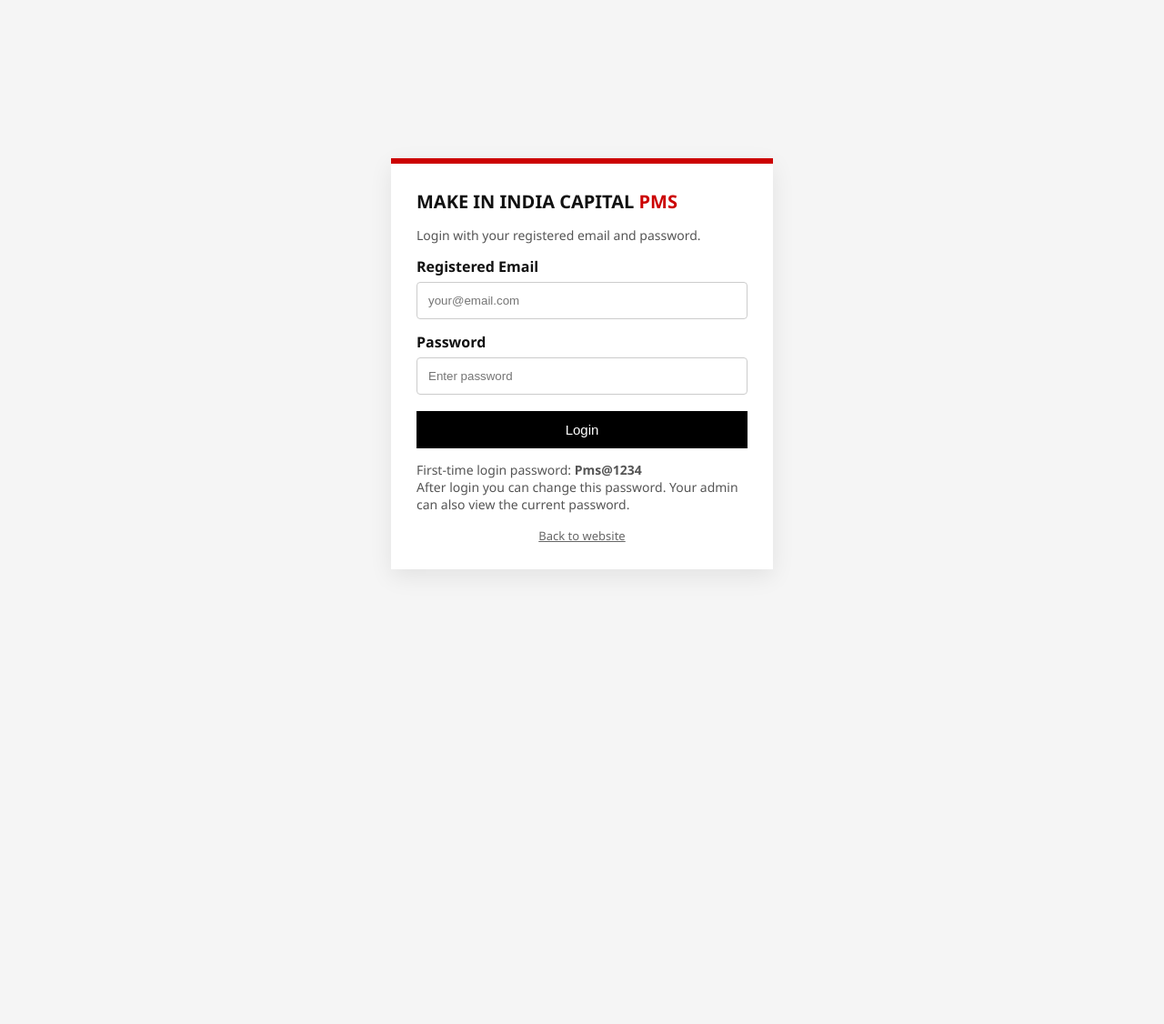
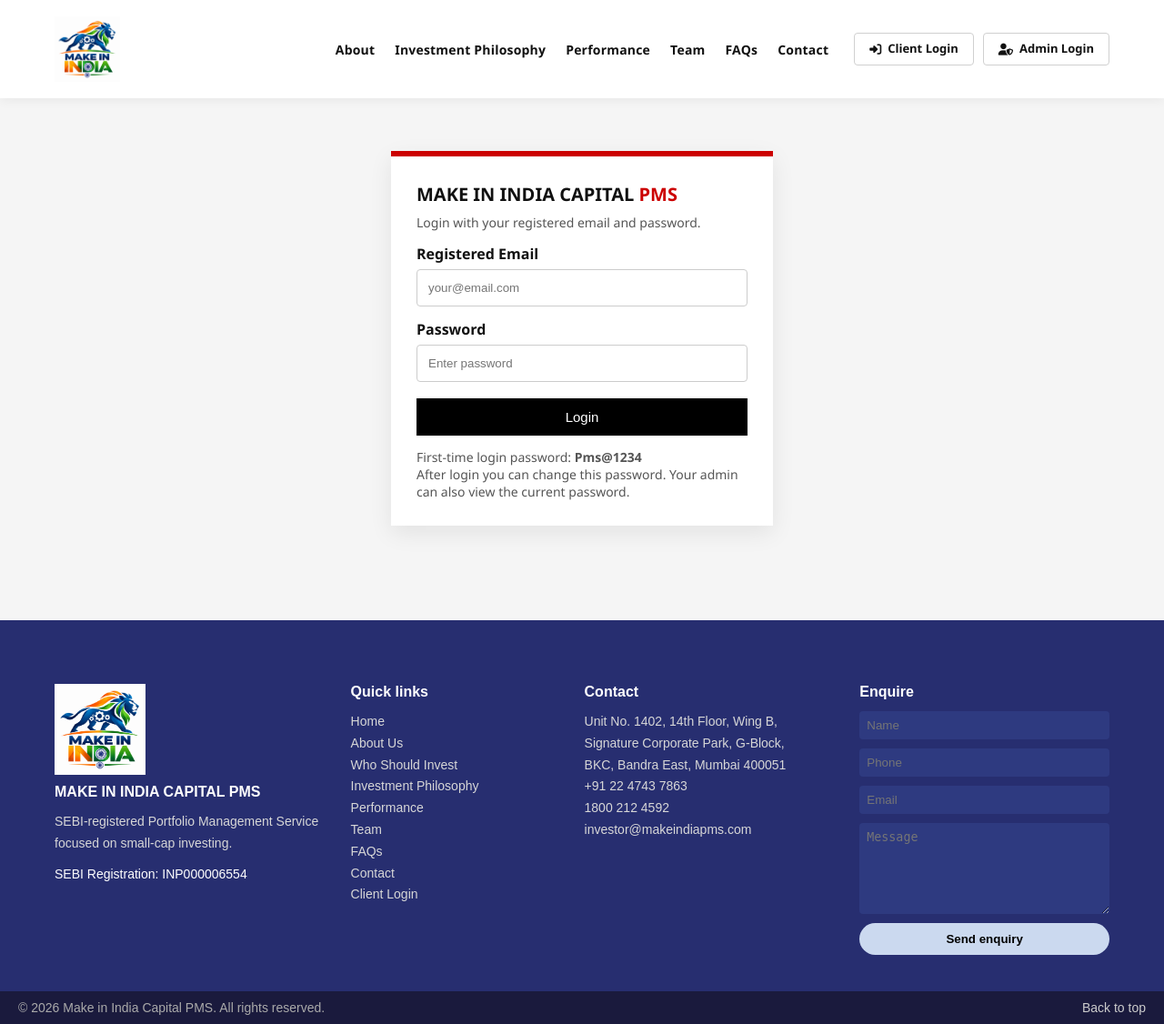
Before and after one commit to Rxgen/MakeindiaPms, a PHP site: page /client_login.php in a window 1280 px wide. Shown: the whole page at 91% size. Before the commit the page ends 629 px from the top, so only its background shows below. Run offline with PHP 8.4, Linux system fonts and the light colour scheme; data comes from the database, SQL or seed files in the repository.

Commit message:
Minor changes

```diff
--- a/client_login.php
+++ b/client_login.php
@@ -34,17 +34,16 @@ if ($_SERVER['REQUEST_METHOD'] === 'POST') {
         }
     }
 }
+
+require_once __DIR__ . '/includes/site_config.php';
+$page_title = 'Client Login | Make in India Capital PMS';
+$body_class = 'pms-portal';
+$extra_css = array(pms_asset('client_portal.css'));
+require __DIR__ . '/includes/site_head.php';
 ?>
-<!DOCTYPE html>
-<html lang="en">
-<head>
-    <meta charset="UTF-8">
-    <meta name="viewport" content="width=device-width, initial-scale=1.0">
-    <title>Client Login | MAKE IN INDIA CAPITAL PMS</title>
-    <link rel="stylesheet" href="client_portal.css">
-</head>
-<body class="pms-portal">
-    <div class="pms-login">
+
+<section class="page-content login-page">
+  <div class="pms-login pms-login-embedded">
     <div class="pms-login-box">
       <h1>MAKE IN INDIA CAPITAL <span style="color:#CC0000">PMS</span></h1>
       <p>Login with your registered email and password.</p>
@@ -66,8 +65,8 @@ if ($_SERVER['REQUEST_METHOD'] === 'POST') {
         First-time login password: <strong><?= pms_h(pms_default_password()) ?></strong><br>
         After login you can change this password. Your admin can also view the current password.
       </p>
-            <a class="pms-muted" href="index.html">Back to website</a>
     </div>
   </div>
-</body>
-</html>
+</section>
+
+<?php require __DIR__ . '/includes/site_foot.php'; ?>
--- a/client_portal.css
+++ b/client_portal.css
@@ -313,6 +313,12 @@ body.pms-portal .main-header .container {
   padding: 20px;
 }
 
+.pms-login-embedded {
+  min-height: auto;
+  background: transparent;
+  padding: 10px 20px 40px;
+}
+
 .pms-login-box {
   width: 100%;
   max-width: 420px;
--- a/client_session_bar.php
+++ b/client_session_bar.php
@@ -8,12 +8,12 @@ header('Cache-Control: no-store, no-cache, must-revalidate');
 if (!empty($_SESSION['client_id']) && !empty($_SESSION['client_name'])) {
     $name = htmlspecialchars($_SESSION['client_name'], ENT_QUOTES, 'UTF-8');
     $folio = !empty($_SESSION['client_folio_number']) ? htmlspecialchars($_SESSION['client_folio_number'], ENT_QUOTES, 'UTF-8') : '';
-    echo 'Welcome, ' . $name;
+    echo '<span class="auth-welcome">Welcome, ' . $name . '</span>';
     if ($folio !== '') {
-        echo ' | Folio No: ' . $folio;
+        echo '<span class="auth-folio">Folio: ' . $folio . '</span>';
     }
-    echo ' | <a href="/client_logout.php"><i class="fas fa-sign-out-alt"></i> Logout</a>';
+    echo '<a class="btn-auth btn-auth-outline" href="/client_logout.php"><i class="fas fa-sign-out-alt"></i> Logout</a>';
 } else {
-    echo '<a href="/client_login.php"><i class="fas fa-sign-in-alt"></i> Client Login</a> | ';
-    echo '<a href="/login.php"><i class="fas fa-user-shield"></i> Admin Login</a>';
+    echo '<a class="btn-auth btn-auth-outline" href="/client_login.php"><i class="fas fa-sign-in-alt"></i> Client Login</a>';
+    echo '<a class="btn-auth btn-auth-outline" href="/login.php"><i class="fas fa-user-shield"></i> Admin Login</a>';
 }
--- a/database.php
+++ b/database.php
@@ -2,14 +2,20 @@
 $host = isset($_SERVER['HTTP_HOST']) ? $_SERVER['HTTP_HOST'] : '';
 $isLocal = (strpos($host, 'localhost') === 0 || strpos($host, '127.0.0.1') === 0);
 
+mysqli_report(MYSQLI_REPORT_OFF);
+
 if ($isLocal) {
-    $mysqli = new mysqli("localhost", "u601117719_makeindiapms", "Pms#2026", "u601117719_pms");
+    // XAMPP / local
+    $mysqli = @new mysqli('127.0.0.1', 'root', '', 'pms_local_db');
 } else {
-    $mysqli = new mysqli("127.0.0.1", "root", "", "pms_local_db");
+    // Hostinger live
+    $mysqli = @new mysqli('localhost', 'u601117719_makeindiapms', 'Pms#2026', 'u601117719_pms');
 }
 
-if ($mysqli->connect_error) {
-    die("database connection failed: " . $mysqli->connect_error);
+if (!$mysqli || $mysqli->connect_error) {
+    http_response_code(500);
+    $msg = $mysqli ? $mysqli->connect_error : 'Could not create MySQL connection';
+    die('database connection failed: ' . $msg);
 }
 
-?>
+$mysqli->set_charset('utf8mb4');
--- a/includes/site_config.php
+++ b/includes/site_config.php
@@ -17,7 +17,7 @@ if (!defined('PMS_WEB_BASE')) {
 }
 
 if (!defined('PMS_ASSET_VERSION')) {
-    define('PMS_ASSET_VERSION', '20261016c');
+    define('PMS_ASSET_VERSION', '20261017e');
 }
 
 function pms_base_path()
--- a/includes/site_header.php
+++ b/includes/site_header.php
@@ -7,45 +7,23 @@ if (!isset($pms_header_folio)) {
     $pms_header_folio = $pmsClientIn && !empty($_SESSION['client_folio_number']) ? $_SESSION['client_folio_number'] : '';
 }
 ?>
-  <div class="topbar">
-    <div class="container">
-      <div class="topbar-left"></div>
-      <div class="topbar-right">
-        <?php if ($pmsClientIn): ?>
-          <?php
-          $pmsFolioNo = !empty($pms_header_folio) ? $pms_header_folio : (isset($_SESSION['client_folio_number']) ? $_SESSION['client_folio_number'] : '');
-          ?>
-          Welcome, <?= pms_h($pmsClientNm) ?>
-          <?php if ($pmsFolioNo !== ''): ?>
-            | Folio No: <?= pms_h($pmsFolioNo) ?>
-          <?php endif; ?>
-          | <a href="<?= pms_h(pms_url('client_logout.php')) ?>"><i class="fas fa-sign-out-alt"></i> Logout</a>
-        <?php else: ?>
-          <a href="<?= pms_h(pms_url('client_login.php')) ?>"><i class="fas fa-sign-in-alt"></i> Client Login</a> |
-          <a href="<?= pms_h(pms_url('login.php')) ?>"><i class="fas fa-user-shield"></i> Admin Login</a>
-        <?php endif; ?>
-      </div>
-    </div>
-  </div>
-
   <header class="main-header">
     <div class="container header-inner">
-      <div class="logo">
-        <a href="<?= pms_h(pms_url('index.php')) ?>">
-          <img src="<?= pms_h(pms_url('img/makeindia2.png')) ?>" alt="Make in India Capital PMS" />
-        </a>
+      <div class="header-left">
+        <div class="logo">
+          <a href="<?= pms_h(pms_url('index.php')) ?>" aria-label="Home">
+            <img src="<?= pms_h(pms_url('img/makeindia2.png')) ?>" alt="Make in India Capital PMS" />
+          </a>
+        </div>
       </div>
-      <a href="javascript:;" class="hamburger" id="menuToggle" aria-label="Menu" aria-expanded="false" aria-controls="navbar">
-        <i class="fas fa-bars"></i>
-      </a>
+
       <div class="nav-overlay" id="navOverlay" hidden></div>
-      <nav class="navbar" id="navbar">
+      <nav class="navbar" id="navbar" aria-label="Main">
         <div class="nav-drawer-head">
           <strong>Menu</strong>
           <button type="button" class="nav-close" id="menuClose" aria-label="Close menu">&times;</button>
         </div>
         <ul>
-          <li><a href="<?= pms_h(pms_url('index.php')) ?>">Home</a></li>
           <li class="has-submenu">
             <a href="<?= pms_h(pms_url('about.php')) ?>">About</a>
             <ul class="submenu">
@@ -63,5 +41,24 @@ if (!isset($pms_header_folio)) {
           <?php endif; ?>
         </ul>
       </nav>
+
+      <div class="header-right" id="authBar">
+        <?php if ($pmsClientIn): ?>
+          <?php
+          $pmsFolioNo = !empty($pms_header_folio) ? $pms_header_folio : (isset($_SESSION['client_folio_number']) ? $_SESSION['client_folio_number'] : '');
+          ?>
+          <span class="auth-welcome">Welcome, <?= pms_h($pmsClientNm) ?></span>
+          <?php if ($pmsFolioNo !== ''): ?>
+            <span class="auth-folio">Folio: <?= pms_h($pmsFolioNo) ?></span>
+          <?php endif; ?>
+          <a class="btn-auth btn-auth-outline" href="<?= pms_h(pms_url('client_logout.php')) ?>"><i class="fas fa-sign-out-alt"></i> Logout</a>
+        <?php else: ?>
+          <a class="btn-auth btn-auth-outline" href="<?= pms_h(pms_url('client_login.php')) ?>"><i class="fas fa-sign-in-alt"></i> Client Login</a>
+          <a class="btn-auth btn-auth-outline" href="<?= pms_h(pms_url('login.php')) ?>"><i class="fas fa-user-shield"></i> Admin Login</a>
+        <?php endif; ?>
+        <a href="javascript:;" class="hamburger" id="menuToggle" aria-label="Menu" aria-expanded="false" aria-controls="navbar">
+          <i class="fas fa-bars"></i>
+        </a>
+      </div>
     </div>
   </header>
--- a/style.css
+++ b/style.css
@@ -14,25 +14,12 @@ body {
 }
 
 .container {
-  max-width: 1200px;
+  max-width: 1240px;
   margin: auto;
   padding: 10px 20px;
   display: flex;
   justify-content: space-between;
   align-items: center;
-}
-
-/* Topbar */
-.topbar {
-  background: #333;
-  color: #fff;
-  font-size: 14px;
-}
-
-.topbar a {
-  color: #fff;
-  text-decoration: none;
-  margin-left: 10px;
 }
 
 .hamburger {
@@ -65,65 +52,109 @@ body {
   display: none;
 }
 
-/* Header */
+/* Header: logo left | nav center | login buttons right */
 .main-header {
   background: #fff;
-  box-shadow: 0 2px 5px rgba(0,0,0,0.05);
-  padding: 15px 0;
-  position: relative;
+  box-shadow: 0 2px 12px rgba(0, 0, 0, 0.06);
+  padding: 8px 0;
+  position: sticky;
+  top: 0;
   z-index: 100;
 }
 
+.header-inner {
+  display: grid;
+  grid-template-columns: minmax(140px, 1fr) auto minmax(220px, 1fr);
+  align-items: center;
+  gap: 12px;
+  width: 100%;
+}
+
+.header-left {
+  display: flex;
+  align-items: center;
+  justify-self: start;
+}
+
+.header-right {
+  display: flex;
+  align-items: center;
+  justify-content: flex-end;
+  gap: 10px;
+  justify-self: end;
+  flex-wrap: nowrap;
+}
+
+.btn-auth {
+  display: inline-flex;
+  align-items: center;
+  gap: 7px;
+  padding: 9px 16px;
+  border-radius: 4px;
+  font-size: 13px;
+  font-weight: 700;
+  text-decoration: none;
+  white-space: nowrap;
+  line-height: 1.2;
+  transition: background 0.2s ease, color 0.2s ease, border-color 0.2s ease, box-shadow 0.2s ease;
+}
+
+.btn-auth-primary,
+.btn-auth-outline {
+  background: #fff;
+  color: #111;
+  border: 1px solid #d0d0d0;
+  box-shadow: none;
+}
+
+.btn-auth-primary:hover,
+.btn-auth-outline:hover {
+  border-color: #cc0000;
+  color: #cc0000;
+  background: #fff;
+}
+
+.auth-welcome,
+.auth-folio {
+  font-size: 12px;
+  color: #555;
+}
+
 .logo img {
-  height: 100px;
+  height: 72px;
   width: auto;
-  max-width: 140px;
+  max-width: 120px;
   object-fit: contain;
   display: block;
 }
 
-.header-inner {
-  flex-wrap: nowrap;
-  gap: 16px;
-  align-items: center;
+.header-inner .navbar {
+  display: flex;
+  justify-content: center;
+  justify-self: center;
 }
 
-.header-inner .logo {
-  flex: 0 0 auto;
-}
-
-.header-inner .navbar {
-  flex: 1 1 auto;
-  display: flex;
-  justify-content: flex-end;
-}
-
-.contact-info {
-  display: flex;
-  gap: 20px;
-  font-size: 14px;
-}
-
-.contact-info div p {
-  font-weight: bold;
-}
-
-.contact-info a {
-  color: #333;
-  text-decoration: none;
-}
-
-/* Navbar */
 .navbar ul {
   display: flex;
   list-style: none;
-  gap: 20px;
+  gap: 8px 22px;
+  align-items: center;
+  justify-content: center;
+  flex-wrap: wrap;
 }
 
 .navbar ul li a {
   text-decoration: none;
-  color: #000;
-  font-weight: 500;
+  color: #111;
+  font-weight: 600;
+  font-size: 14px;
+  letter-spacing: 0.2px;
+  padding: 8px 0;
+  position: relative;
+}
+
+.navbar ul li a:hover {
+  color: #cc0000;
 }
 
 .navbar .has-submenu {
@@ -819,6 +961,12 @@ body.nav-open {
   background: #f7f7f7;
 }
 
+.page-content.login-page {
+  padding: 48px 20px 64px;
+  background: #f5f5f5;
+  min-height: 50vh;
+}
+
 .page-wrap {
   max-width: 1100px;
   margin: 0 auto;
```
Also changed, not shown: other parts of style.css (+137 -26 lines), index.php (+13 -7 lines), login.php (+14 -17 lines), script.js (+103 -33 lines). Lines whose indentation alone changed are shown as unchanged.
